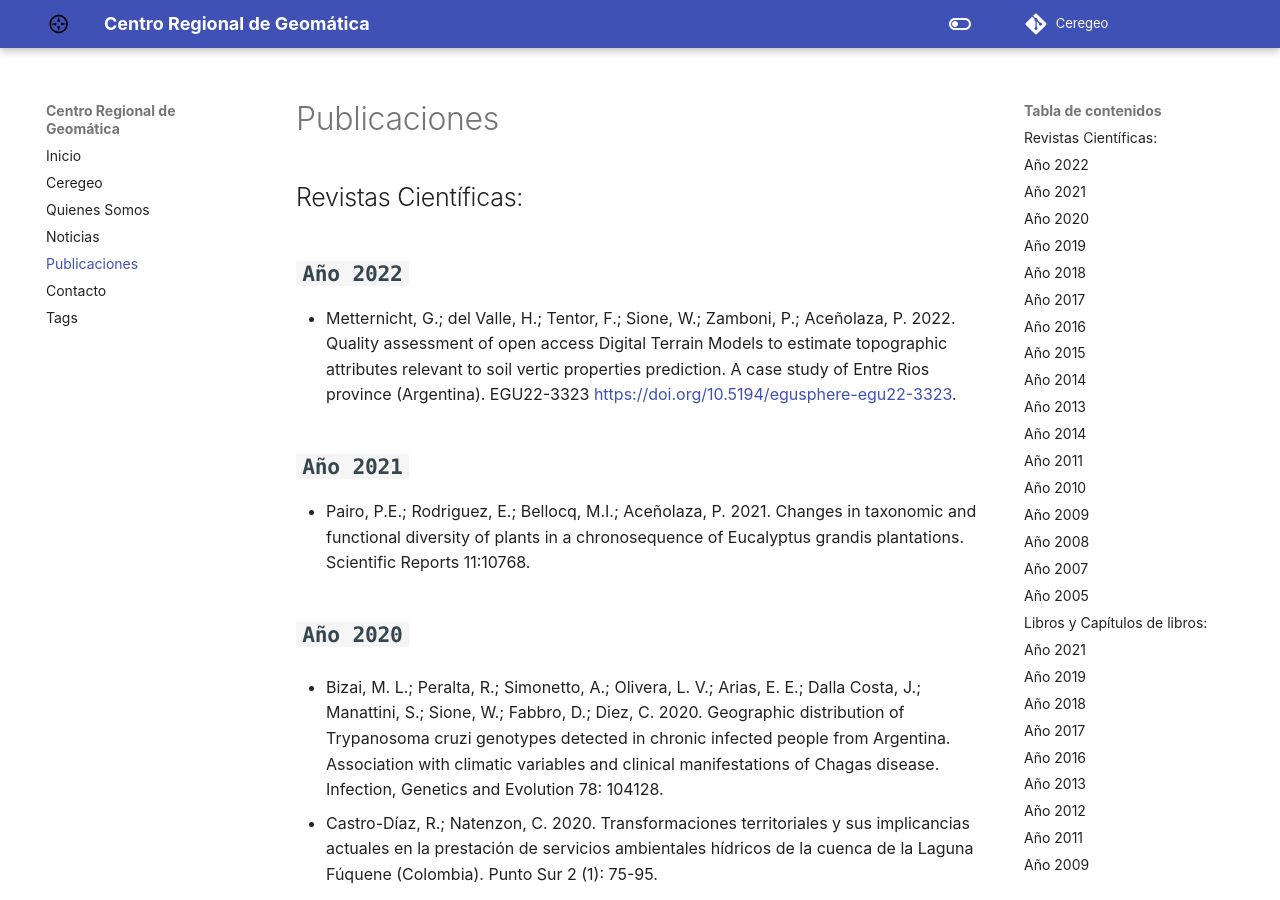
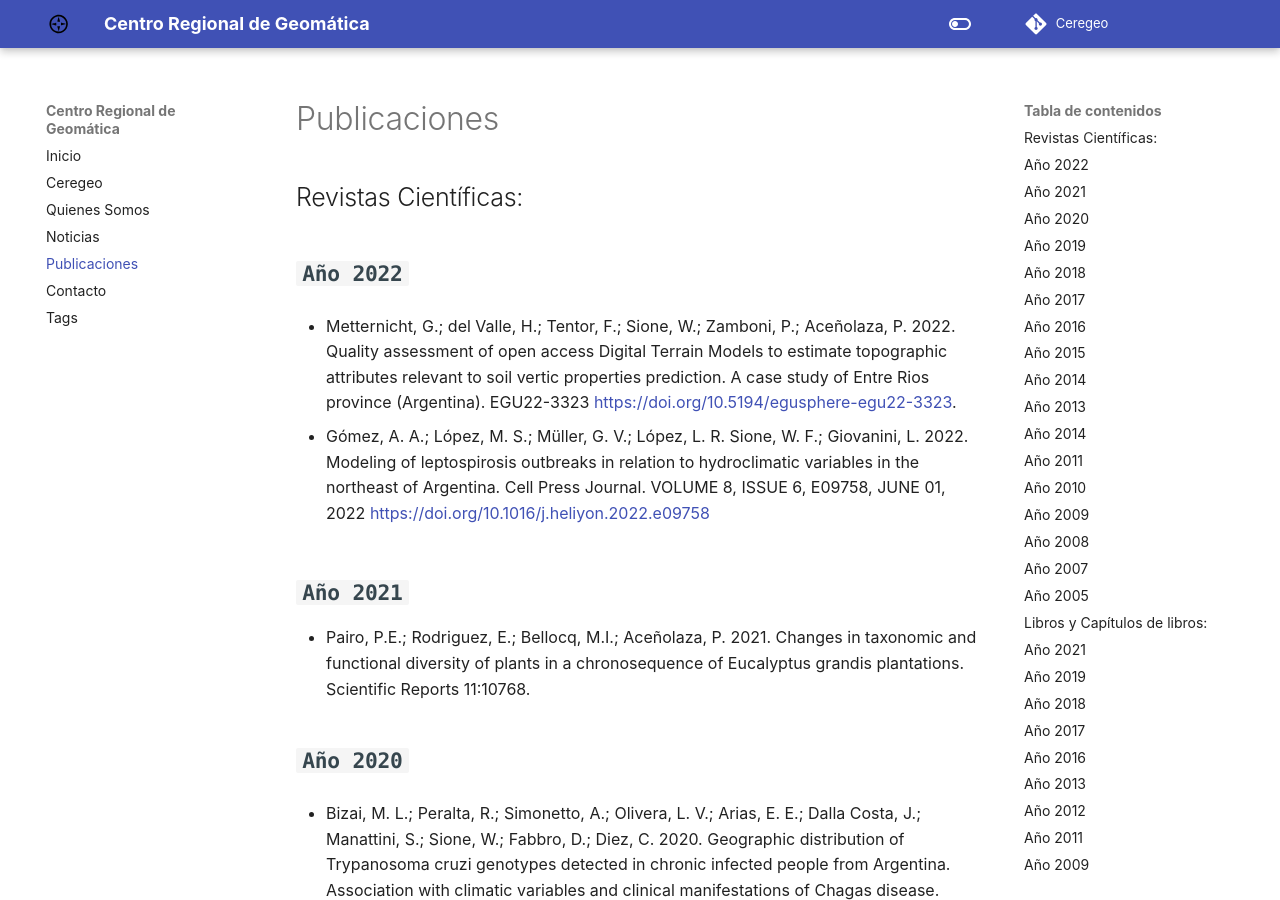
Before and after one commit to virginiapiani/Ceregeo, an MkDocs documentation site: the page built from docs/pages/publicaciones.md, in a window 1280 px wide and 900 px high. Built offline with MkDocs 1.6.1 and Material for MkDocs 9.7.7, drawn with Linux system fonts in a browser that asks for light colours; some web fonts are replaced; comment, search, counter and statistics services are not loaded.

Commit message:
Update publicaciones.md

````diff
--- a/docs/pages/publicaciones.md
+++ b/docs/pages/publicaciones.md
@@ -5,6 +5,8 @@
 ## **``` Año 2022 ```**
 
 * Metternicht, G.; del Valle, H.; Tentor, F.; Sione, W.; Zamboni, P.; Aceñolaza, P. 2022. Quality assessment of open access Digital Terrain Models to estimate topographic attributes relevant to soil vertic properties prediction. A case study of Entre Rios province (Argentina). EGU22-3323  https://doi.org/10.5194/egusphere-egu22-3323.
+
+* Gómez, A. A.; López, M. S.; Müller, G. V.; López, L. R. Sione, W. F.; Giovanini, L. 2022. Modeling of leptospirosis outbreaks in relation to hydroclimatic variables in the northeast of Argentina. Cell Press Journal. VOLUME 8, ISSUE 6, E09758, JUNE 01, 2022 https://doi.org/10.1016/j.heliyon.2022.e09758
 
 ## **``` Año 2021 ```**
 
````
